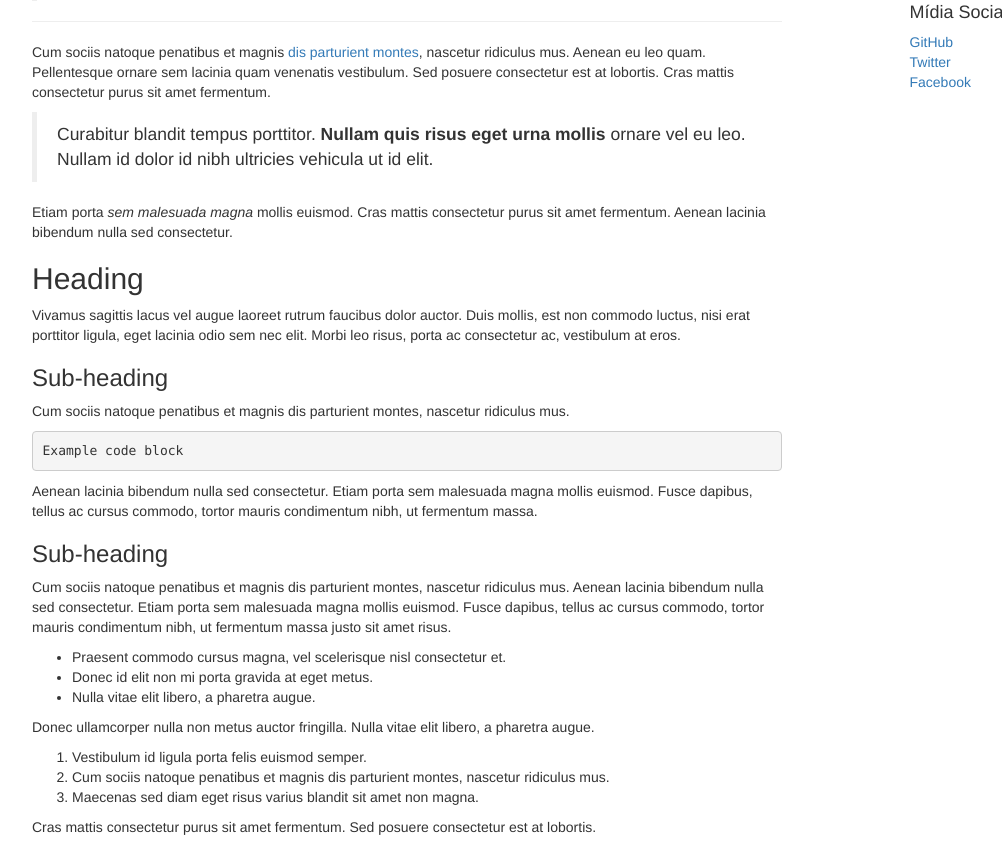
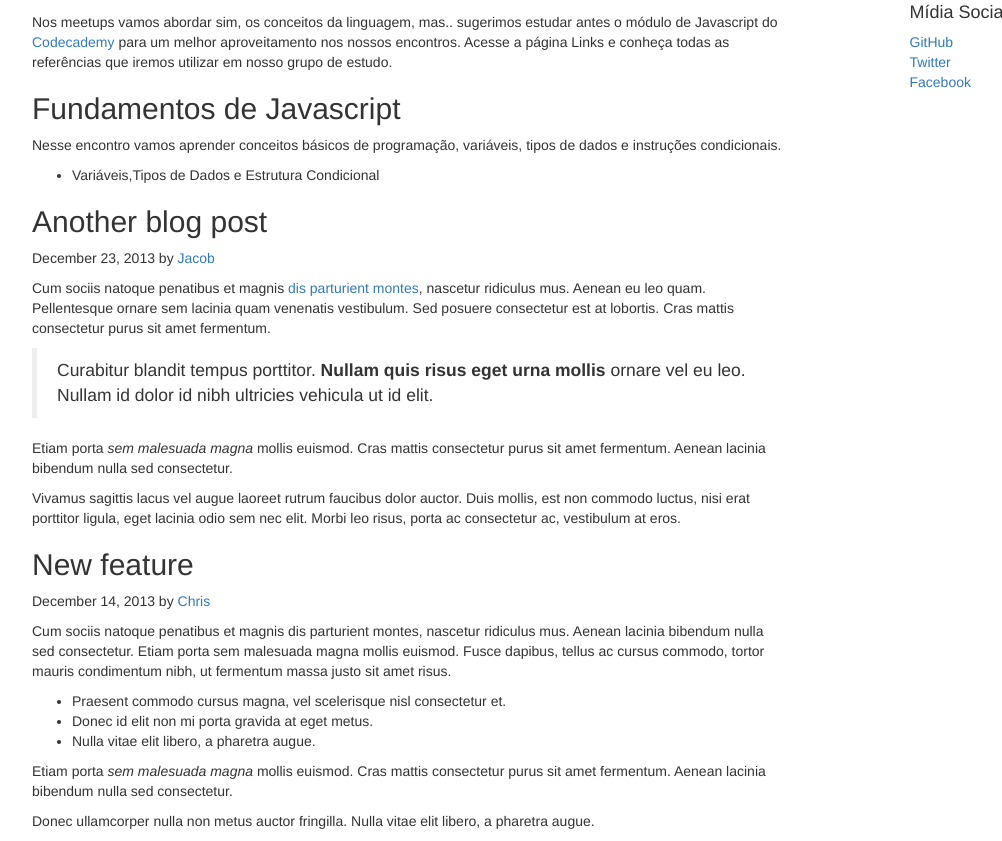
Before and after one commit to wwcoderecife/meetupJavascript, a plain HTML site: page meetups.html in a window 1280 px wide. Shown: the part 901-1742 px from the top of the page, without its empty margins (38-1040 px from the left). Drawn offline with nearby package versions, Linux system fonts and the light colour scheme.

Commit message:
Update meetups.html

```diff
--- a/meetups.html
+++ b/meetups.html
@@ -66,38 +66,23 @@
 
           <div class="blog-post">
             <h2 class="blog-post-title">Meetup 1</h2>
-            <p class="blog-post-meta">Fundamentos de Javascript</p>
+            <p class="blog-post-meta"></p>
 
             <blockquote>
 
             <p>Antes de falar sobre os fundamentos de JavaScript etc..., para os iniciantes em programaçāo da importância de se dedicar um tempo para você estudar antes e depois dos encontros, de compreender plenamente cada assunto abordado, nāo pule conceitos antes de compreender, Javascript é uma linguagem e cada peça da linguagem se constrói outra, Se você perder um conceito, você vai perder a próxima ... e, em seguida, antes que você perceba você estará perdido, portanto seja paciente com você mesmo, aprender uma linguagem nāo é fácil, requer dedicaçāo e tempo. </p>
             </blockquote>
             <hr>
-            <p>Cum sociis natoque penatibus et magnis <a href="#">dis parturient montes</a>, nascetur ridiculus mus. Aenean eu leo quam. Pellentesque ornare sem lacinia quam venenatis vestibulum. Sed posuere consectetur est at lobortis. Cras mattis consectetur purus sit amet fermentum.</p>
-            <blockquote>
-              <p>Curabitur blandit tempus porttitor. <strong>Nullam quis risus eget urna mollis</strong> ornare vel eu leo. Nullam id dolor id nibh ultricies vehicula ut id elit.</p>
-            </blockquote>
-            <p>Etiam porta <em>sem malesuada magna</em> mollis euismod. Cras mattis consectetur purus sit amet fermentum. Aenean lacinia bibendum nulla sed consectetur.</p>
-            <h2>Heading</h2>
-            <p>Vivamus sagittis lacus vel augue laoreet rutrum faucibus dolor auctor. Duis mollis, est non commodo luctus, nisi erat porttitor ligula, eget lacinia odio sem nec elit. Morbi leo risus, porta ac consectetur ac, vestibulum at eros.</p>
-            <h3>Sub-heading</h3>
-            <p>Cum sociis natoque penatibus et magnis dis parturient montes, nascetur ridiculus mus.</p>
-            <pre><code>Example code block</code></pre>
-            <p>Aenean lacinia bibendum nulla sed consectetur. Etiam porta sem malesuada magna mollis euismod. Fusce dapibus, tellus ac cursus commodo, tortor mauris condimentum nibh, ut fermentum massa.</p>
-            <h3>Sub-heading</h3>
-            <p>Cum sociis natoque penatibus et magnis dis parturient montes, nascetur ridiculus mus. Aenean lacinia bibendum nulla sed consectetur. Etiam porta sem malesuada magna mollis euismod. Fusce dapibus, tellus ac cursus commodo, tortor mauris condimentum nibh, ut fermentum massa justo sit amet risus.</p>
+            <p>Nos meetups vamos abordar sim, os conceitos da linguagem, mas.. sugerimos estudar antes o módulo de Javascript do <a href = "">Codecademy </a> para um melhor aproveitamento nos nossos encontros. Acesse a página <a href = "links.html"></a> Links e conheça todas as referências que iremos utilizar em nosso grupo de estudo.</p>
+
+
+            <h2>Fundamentos de Javascript</h2>
+            <p>Nesse encontro vamos aprender conceitos básicos de programação, variáveis, tipos de dados e instruções condicionais.</p>
             <ul>
-              <li>Praesent commodo cursus magna, vel scelerisque nisl consectetur et.</li>
-              <li>Donec id elit non mi porta gravida at eget metus.</li>
-              <li>Nulla vitae elit libero, a pharetra augue.</li>
+              <li> <a href = "http://slides.com/karinamachado/deck "></a>Variáveis,Tipos de Dados e Estrutura Condicional</li>
+
             </ul>
-            <p>Donec ullamcorper nulla non metus auctor fringilla. Nulla vitae elit libero, a pharetra augue.</p>
-            <ol>
-              <li>Vestibulum id ligula porta felis euismod semper.</li>
-              <li>Cum sociis natoque penatibus et magnis dis parturient montes, nascetur ridiculus mus.</li>
-              <li>Maecenas sed diam eget risus varius blandit sit amet non magna.</li>
-            </ol>
-            <p>Cras mattis consectetur purus sit amet fermentum. Sed posuere consectetur est at lobortis.</p>
+
           </div><!-- /.blog-post -->
 
           <div class="blog-post">
```
